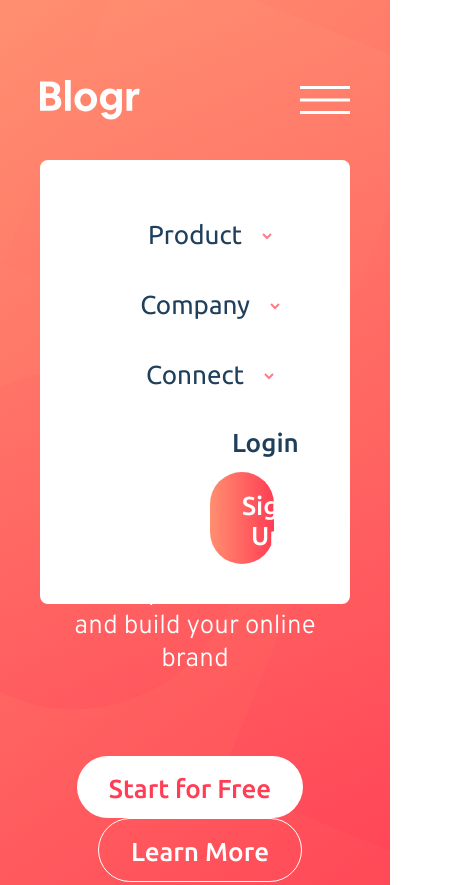
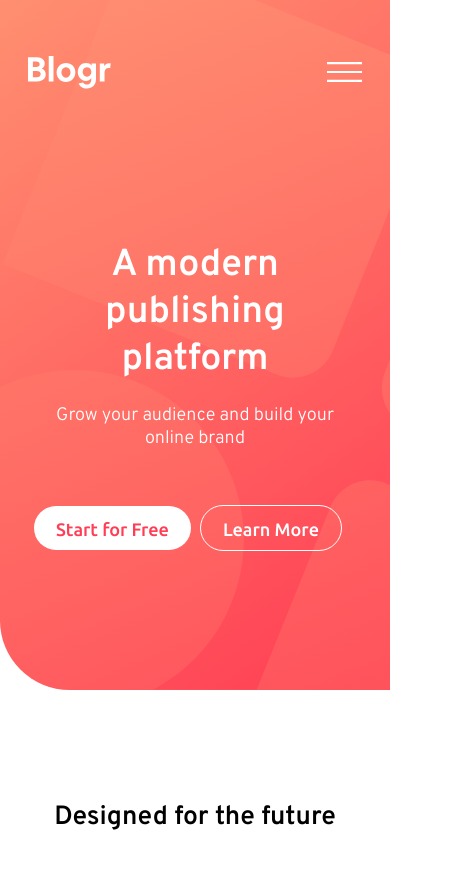
Before and after one commit to HernanChoquo161Dev/FEM-BlogrLandingPageMain, a plain HTML site: page index.html in a window 390 px wide. Shown: the top 885 px of the page, 456 px wide, since content can reach past the window. Drawn offline with Linux system fonts and the light colour scheme.

Commit message:
add solution mobile design - CSS - HTML

```diff
--- a/css/style.css
+++ b/css/style.css
@@ -98,6 +98,10 @@ body {
 
   list-style: none;
 }
+.dropdown-menu__content {
+  display: flex;
+  align-items: center;
+}
 .dropdown-menu__option {
   position: relative;
 
@@ -109,17 +113,8 @@ body {
   margin: 0 4rem;
 }
 .dropdown-menu__text {
-  position: relative;
-
-  margin-right: 3rem;
+  margin-right: 1rem;
   font-size: 1.6rem;
-}
-.dropdown-menu__text::after {
-  content: url(../images/icon-arrow-light.svg);
-  position: absolute;
-  top: 0;
-  right: -2rem;
-  width: 1rem;
 }
 .dropdown-menu__image {
   display: block;
@@ -176,11 +171,11 @@ body {
 
   border-radius: 5rem;
 }
-.united-options__content:nth-child(1) {
-  margin-right: 0.5rem;
+.united-options__content--mg-left {
+  margin-left: 1rem;
 }
-.united-options__content:nth-child(2) {
-  margin-left: 0.5rem;
+.united-options__content--margin {
+  margin-left: 1rem;
 }
 .united-options__link {
   display: inline-block;
@@ -366,6 +361,12 @@ body {
     font-size: 66%;
   }
 }
+@media screen and (max-width: 1280px) {
+  /*component*/
+  html {
+    font-size: 55.6%;
+  }
+}
 @media screen and (max-width: 1024px) {
   /*component*/
   html {
@@ -417,31 +418,38 @@ body {
     padding-top: 8rem;
     margin-bottom: 18rem;
   }
+  .nav-page__logo {
+    width: 12rem;
+  }
   .nav-page__image-menu {
     display: block;
     width: 5rem;
   }
   .nav-page__box-menu {
     background-color: var(--color-white);
-    display: block;
+    display: none;
 
     position: absolute;
 
     width: calc(100% - 8rem);
 
     left: 4rem;
-    top: 16rem;
+    top: 18rem;
 
-    display: flex;
+    /*display: flex;*/
     flex-direction: column;
 
     color: var(--color-dark-blue);
 
-    padding: 4rem;
+    padding: 5rem 4rem;
 
     border-radius: 0.8rem;
+    box-shadow: 0 2rem 5rem 0 rgba(0, 0, 0, 0.3);
 
     z-index: 200;
+  }
+  .nav-page__box-menu--show {
+    display: flex;
   }
   .united-options--position {
     position: relative;
@@ -453,11 +461,14 @@ body {
     flex-direction: column;
 
     padding: 0 12rem;
+
+    border-top: 1px solid var(--color-grayish);
   }
   /*dropdown menu block*/
   .dropdown-menu {
     justify-content: center;
-    font-family: "Ubuntu", sans-serif;
+
+    margin-bottom: 2rem;
   }
   .dropdown-menu__list {
     flex-direction: column;
@@ -476,17 +487,13 @@ body {
     margin: 0 4rem;
   }
   .dropdown-menu__text {
-    margin-right: 0rem;
     font-size: 2.6rem;
   }
-  .dropdown-menu__text::after {
-    content: url(../images/icon-arrow-dark.svg);
-    position: absolute;
-    top: -4px;
-    right: -3rem;
-    width: 1rem;
-    height: auto;
-    transform: scale();
+  .dropdown-menu__image {
+    width: 1.5rem;
+
+    filter: invert(47%) sepia(41%) saturate(4211%) hue-rotate(326deg)
+      brightness(102%) contrast(106%);
   }
   /*dropdown block*/
   .dropdown {
@@ -499,7 +506,8 @@ body {
     top: 0;
     left: 0;
 
-    padding: 3rem 0;
+    padding: 4rem 0;
+    margin-top: 3rem;
   }
   .dropdown--show {
     display: block;
@@ -508,16 +516,14 @@ body {
     list-style: none;
   }
   .dropdown__option {
-    margin-bottom: 1rem;
+    margin-bottom: 4rem;
   }
   .dropdown__option--margin-none {
     margin-bottom: 0rem;
   }
   .dropdown__link {
     color: var(--color-dark-blue);
-    text-decoration: none;
-    font-size: 1.4rem;
-    font-weight: 900;
+    font-size: 2.4rem;
   }
   /*united options block*/
   .united-options--margin {
@@ -533,11 +539,11 @@ body {
   .united-options__content {
     padding: 1.6rem 3.2rem;
   }
-  .united-options__content:nth-child(1) {
-    margin-right: 1rem;
+  .united-options__content--margin {
+    margin: 3rem 0;
   }
-  .united-options__content:nth-child(2) {
-    margin-left: 1rem;
+  .united-options__content--mg-left {
+    margin-right: 2rem;
   }
   .united-options__content--gradient {
     background: linear-gradient(
@@ -553,7 +559,7 @@ body {
   .work-presentation {
     background-image: url(../images/illustration-editor-mobile.svg);
     background-size: 110vw;
-    background-position: center top 22rem;
+    background-position: center top 28rem;
 
     display: block;
 
@@ -561,7 +567,8 @@ body {
   }
   .work-presentation__title {
     font-size: 3.8rem;
-    margin-bottom: 50rem;
+    margin-bottom: 60rem;
+    padding-top: 16rem;
   }
   .work-presentation__box-text {
     align-self: none;
@@ -677,3 +684,45 @@ body {
     font-family: "Ubuntu", sans-serif;
   }
 }
+@media screen and (max-width: 540px) {
+  /*component*/
+  html {
+    font-size: 56.5%;
+  }
+}
+@media screen and (max-width: 426px) {
+  /*component*/
+  html {
+    font-size: 44.5%;
+  }
+}
+@media screen and (max-width: 412px) {
+  /*component*/
+  html {
+    font-size: 43.5%;
+  }
+}
+@media screen and (max-width: 376px) {
+  /*component*/
+  html {
+    font-size: 38.5%;
+  }
+}
+@media screen and (max-width: 360px) {
+  /*component*/
+  html {
+    font-size: 37.5%;
+  }
+}
+@media screen and (max-width: 320px) {
+  /*component*/
+  html {
+    font-size: 33.5%;
+  }
+}
+@media screen and (max-width: 320px) {
+  /*component*/
+  html {
+    font-size: 29.5%;
+  }
+}
--- a/index.html
+++ b/index.html
@@ -28,7 +28,10 @@
         <div class="dropdown-menu">
           <ul class="dropdown-menu__list">
             <li class="dropdown-menu__option">
-              <p class="dropdown-menu__text">Product</p>
+              <div class="dropdown-menu__content">
+                <p class="dropdown-menu__text">Product</p>
+                <img src="./images/icon-arrow-light.svg" alt="" class="dropdown-menu__image">
+              </div>
               <!--dropdown block-->
               <div class="dropdown">
                 <ul class="dropdown__list">
@@ -42,8 +45,11 @@
             </li>
             <!--dropdown menu block-->
             <li class="dropdown-menu__option dropdown-menu__option--margin">
-              <p class="dropdown-menu__text">Company</p>
-                            <!--dropdown block-->
+              <div class="dropdown-menu__content">
+                <p class="dropdown-menu__text">Company</p>
+                <img src="./images/icon-arrow-light.svg" alt="" class="dropdown-menu__image">
+              </div>
+              <!--dropdown block-->
               <div class="dropdown">
                 <ul class="dropdown__list">
                   <li class="dropdown__option"><a href="" class="dropdown__link">About</a></li>
@@ -55,7 +61,10 @@
             </li>
             <!--dropdown menu block-->
             <li class="dropdown-menu__option">
-              <p class="dropdown-menu__text">Connect</p>
+              <div class="dropdown-menu__content">
+                <p class="dropdown-menu__text">Connect</p>
+                <img src="./images/icon-arrow-light.svg" alt="" class="dropdown-menu__image">
+              </div>
               <!--dropdown block-->
               <div class="dropdown">
                 <ul class="dropdown__list">
@@ -69,7 +78,7 @@
         </div>
         <!--united options block-->
         <div class="united-options united-options--position">
-          <div class="united-options__content united-options__content--transparent">
+          <div class="united-options__content united-options__content--transparent united-options__content--margin">
             <a href="#" class="united-options__link united-options__link--transparent united-options__link--color-movil">Login</a>
           </div>
           <div class="united-options__content united-options__content--gradient">
@@ -82,10 +91,10 @@
     <p class="header-page__text">Grow your audience and build your online brand</p>
     <!--united options block-->
     <div class="united-options united-options--margin">
-      <div class="united-options__content">
+      <div class="united-options__content united-options__content--mg-right">
         <a href="#" class="united-options__link">Start for Free</a>
       </div>
-      <div class="united-options__content united-options__content--transparent united-options__content--transparent-border">
+      <div class="united-options__content united-options__content--transparent united-options__content--transparent-border united-options__content--mg-left">
         <a href="#" class="united-options__link united-options__link--transparent">Learn More</a>
       </div>
     </div>
--- a/js/script.js
+++ b/js/script.js
@@ -1,5 +1,8 @@
 const menuOptions = document.querySelectorAll(".dropdown-menu__text");
 const dropdown = document.querySelectorAll(".dropdown");
+
+const imageMenu = document.querySelector(".nav-page__image-menu");
+const menu = document.querySelector(".nav-page__box-menu");
 
 var optionSelect = -1;
 
@@ -13,6 +16,10 @@ function addEventClickToMenu(menuOptions, dropdown, index){
     });
 }
 
+imageMenu.addEventListener('click', function (event) {
+    menu.classList.toggle("nav-page__box-menu--show");
+});
+
 for(a = 0; a < menuOptions.length; a++){
     addEventClickToMenu(menuOptions, dropdown, a);
 }
```
